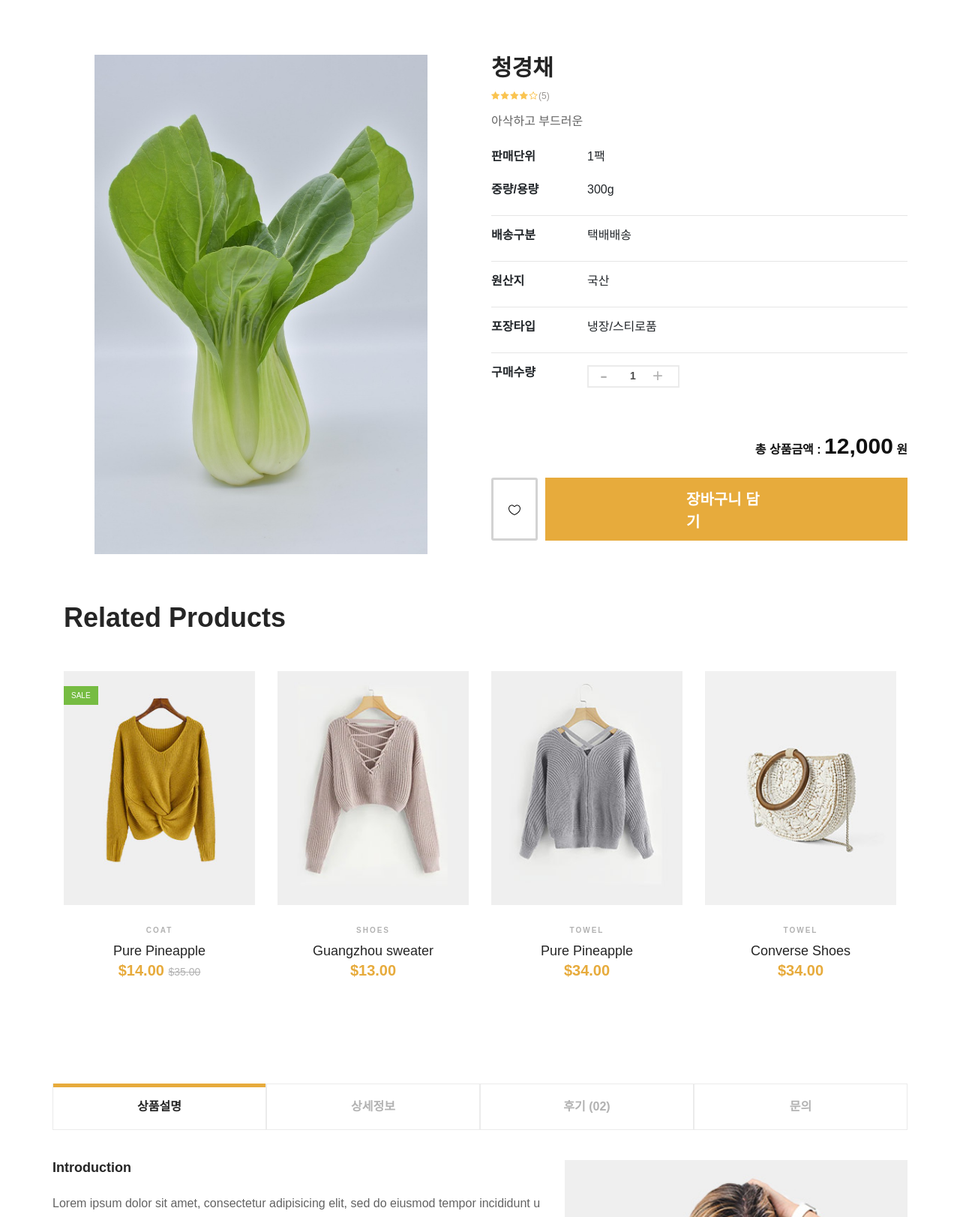
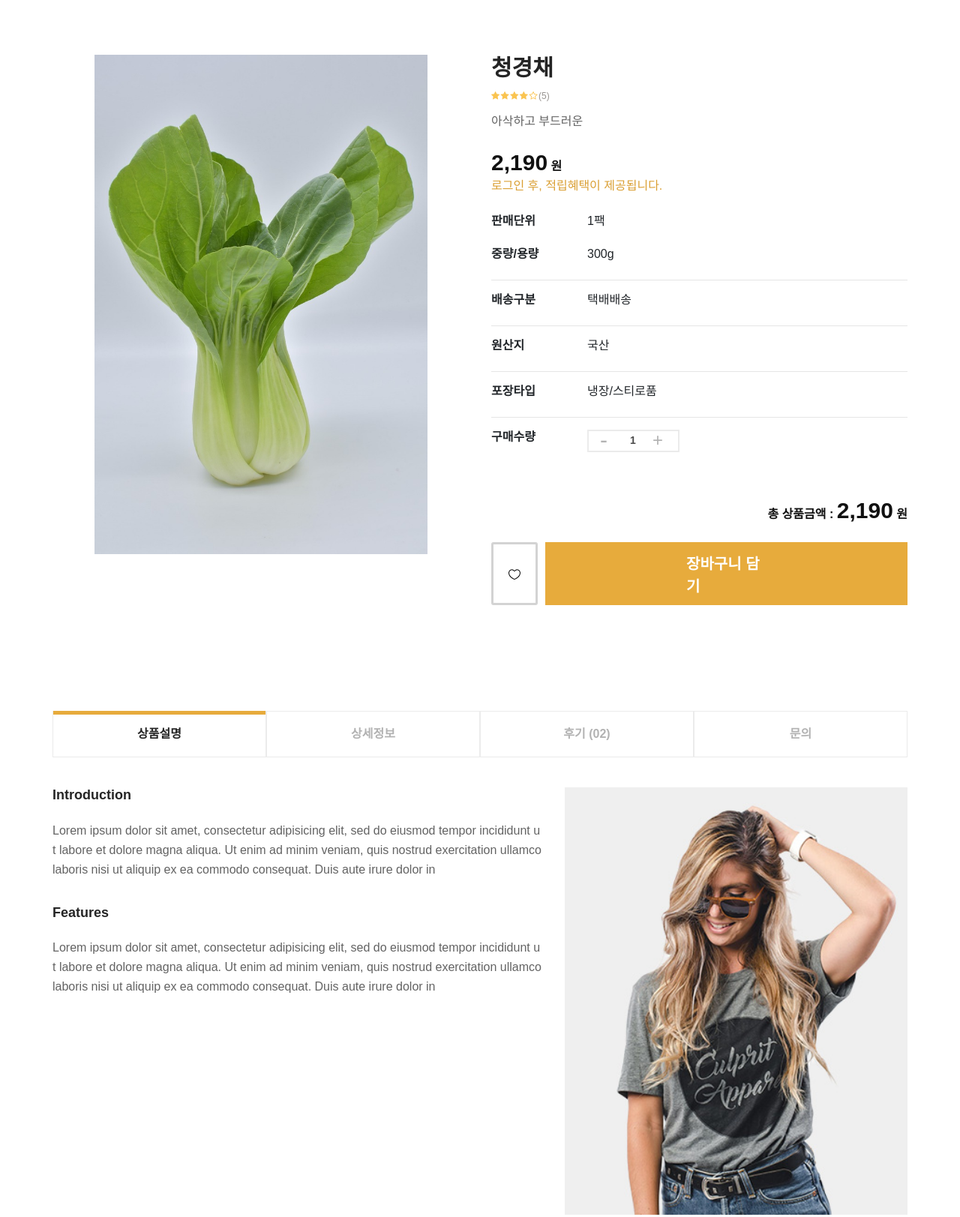
Before and after one commit to miro7923/Uno-Mas, a Java web app: page /product_detail in a window 1280 px wide. Shown: the part 289-1912 px from the top of the page at 75% size. Run offline with Tomcat 11, a stand-in JSP engine, Linux system fonts and the light colour scheme; some libraries are stand-ins or nearby versions; some web fonts are replaced.

Commit message:
[yujin]상품상세페이지 - 상단 상품요약 가격노출 수정

```diff
--- a/UnoMas/src/main/webapp/WEB-INF/views/product/productDetail.jsp
+++ b/UnoMas/src/main/webapp/WEB-INF/views/product/productDetail.jsp
@@ -73,6 +73,10 @@
                                 <div class="pd-desc">
                                     <p>아삭하고 부드러운</p>
                                 </div>
+                                <div class="pd-desc">
+                                    <h5 class="priceText top"><span>2,190</span> 원</h5>
+                                    <p class="memberInfo">로그인 후, 적립혜택이 제공됩니다.</p>
+                                </div>
                                 <div class="pd-tags">
                                     <dl class="list first">
                                         <dt class="title">판매단위</dt>
@@ -107,7 +111,7 @@
                                     </dl>
                                 </div>
                                 <div class="pd-desc">
-                                    <h5 class="priceText">총 상품금액 : <span>12,000</span> 원</h5>
+                                    <h5 class="priceText">총 상품금액 : <span>2,190</span> 원</h5>
                                 </div>
                                 <div class="quantity">
 <!--
@@ -134,7 +138,7 @@
 
 
                     <!-- Related Products Section End -->
-    <div class="related-products spad">
+    <%-- <div class="related-products spad">
         <div class="container">
             <div class="row">
                 <div class="col-lg-12">
@@ -244,7 +248,7 @@
                 </div>
             </div>
         </div>
-    </div>
+    </div> --%>
     <!-- Related Products Section End -->
 
                     <div class="product-tab">
--- a/UnoMas/src/main/webapp/resources/css/productDetail.css
+++ b/UnoMas/src/main/webapp/resources/css/productDetail.css
@@ -6,9 +6,17 @@
     text-align: right;
 }
 
+.priceText.top {
+	text-align: left;
+}
+
 .priceText span {
 	font-weight: bold;
 	font-size: 30px;
+}
+
+p.memberInfo {
+	color: #da9f33;
 }
 
 #wishlistBtn {
--- a/UnoMas/src/main/webapp/resources/css/style.css
+++ b/UnoMas/src/main/webapp/resources/css/style.css
@@ -2178,7 +2178,7 @@ ol {
 	margin-bottom: 24px;
 }
 
-.product-details .pd-desc p {
+.product-details .pd-desc p:not(.memberInfo) {
 	color: #636363;
 }
 
```
